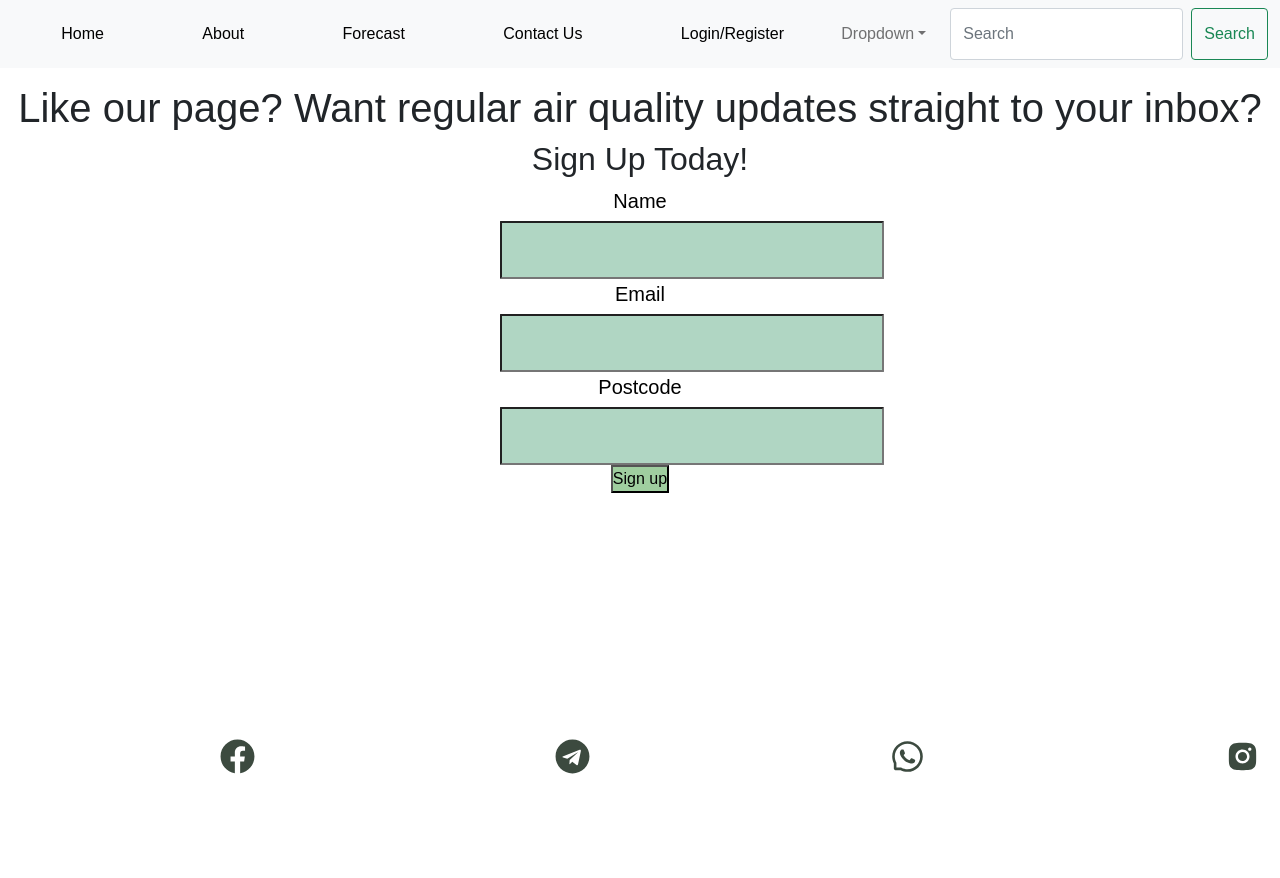
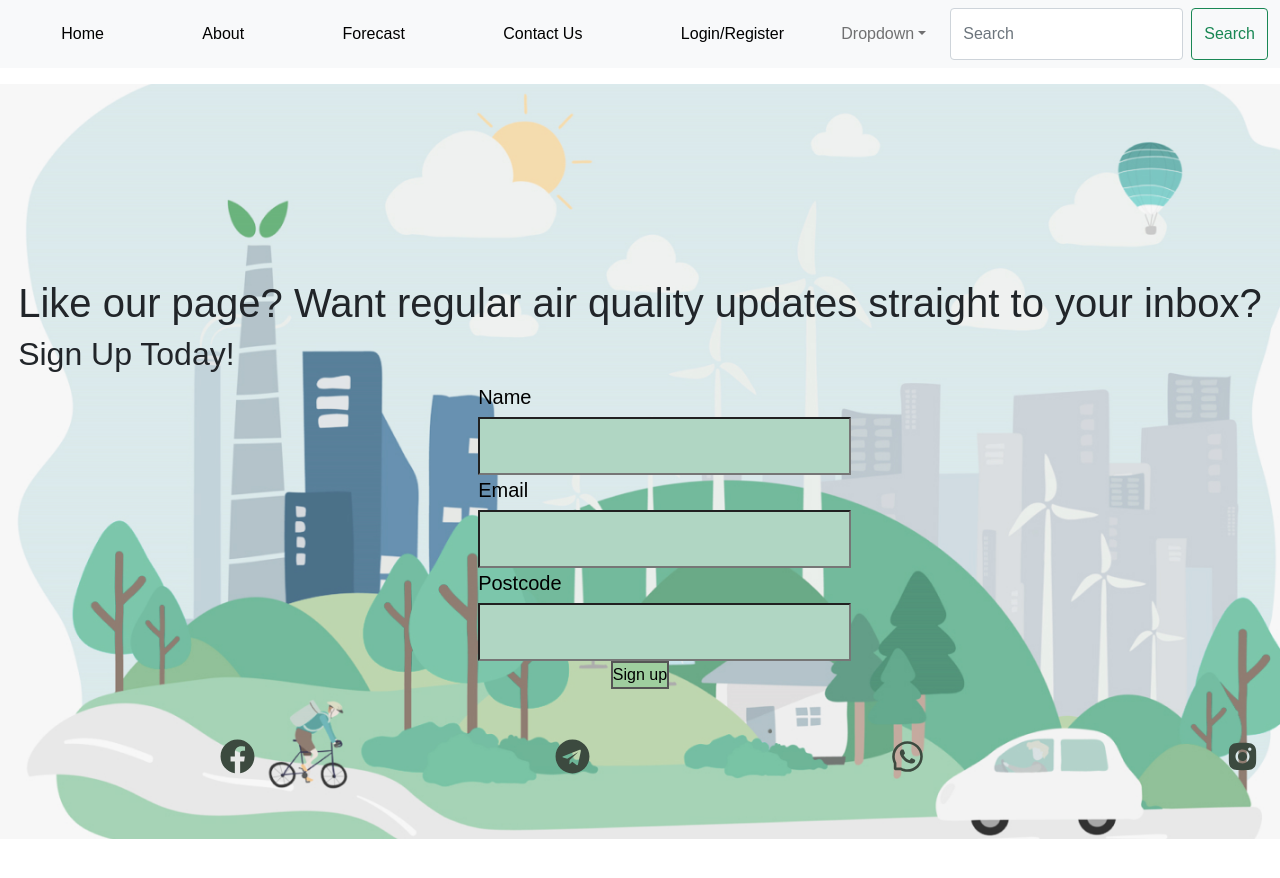
Before and after one commit to green-air/greenAirWebsite, a React (Create React App) app in the folder greenair-website/: page /Login in a window 1280 px wide. Shown: the top 878 px of the page. Before the commit the page ends 800 px from the top, so only its background shows below. Built offline with nearby package versions, Linux system fonts and the light colour scheme.

Commit message:
Update formatting login page

```diff
--- a/greenair-website/src/pages/Login.js
+++ b/greenair-website/src/pages/Login.js
@@ -28,7 +28,7 @@ function Login () {
         setUser({name:"", email:""});
     }
     return (
-         <div className= "App">
+         <div className= "LoginForm">
              <LoginForm Login={Login} error ={error}
              />
 <div className="socials">
--- a/greenair-website/src/pages/LoginForm.js
+++ b/greenair-website/src/pages/LoginForm.js
@@ -28,7 +28,7 @@ function LoginForm ({Login, error}){
                     <label htmlFor="postcode">Postcode</label>
                     <input type = "postcode" name = "postcode" id="postcode" onChange={e=>setDetails({...details, password: e.target.value})} value={details.password}/>
                 </div>
-                <input type = "submit" value= "Sign up"/>
+                <input id="submitbutton" type = "submit" value= "Sign up"/>
                 </div>
 
         </form>
--- a/greenair-website/src/pages/login.css
+++ b/greenair-website/src/pages/login.css
@@ -16,23 +16,11 @@ outline: none;
     display: flex;
     align-items: center;
     justify-content: center;
-    background-color: rgb(82, 206, 158);
+    background-image: url(../images/login_background.jpg);
+    background-repeat: no-repeat;
+    background-size: 100%;
 }
-form{
-    display: block;
-    position: relative;
-}
-form :after{
-    content:'';
-    display: block;
-    position: absolute;
-    top: -5px;
-    left: -5px;
-    right: -5px;
-    bottom: -5px;
-    z-index: 1;
-    background-image: linear-gradient(to botton-right #FE4553, #18ca36);
-}
+
 image
     {display: block;
   margin-left: auto;
@@ -44,6 +32,7 @@ form .form-inner .form-group label{
     color: rgb(0, 0, 0);
     font-size: 20px;
     margin-bottom: 5px;
+    margin-left: 460px;
     transition: 0.4s;
 }
 form .form-inner .form-group input{
@@ -51,7 +40,19 @@ form .form-inner .form-group input{
     width: 30%;
 
     padding: 15px;
-    margin-left: 500px;
+    margin-left: 460px;
     background-color: rgb(176, 214, 195);
     border-radius: 1px;
 }
+
+#submitbutton {display: block;
+margin-left: auto;
+margin-right: auto;
+color: black;
+border: 2px solid #555555;
+}
+
+#submitbutton:hover {
+    background-color: #555555;
+    color: white;
+  }
```
Also changed, not shown: greenair-website/src/images/login_background.jpg (added).
